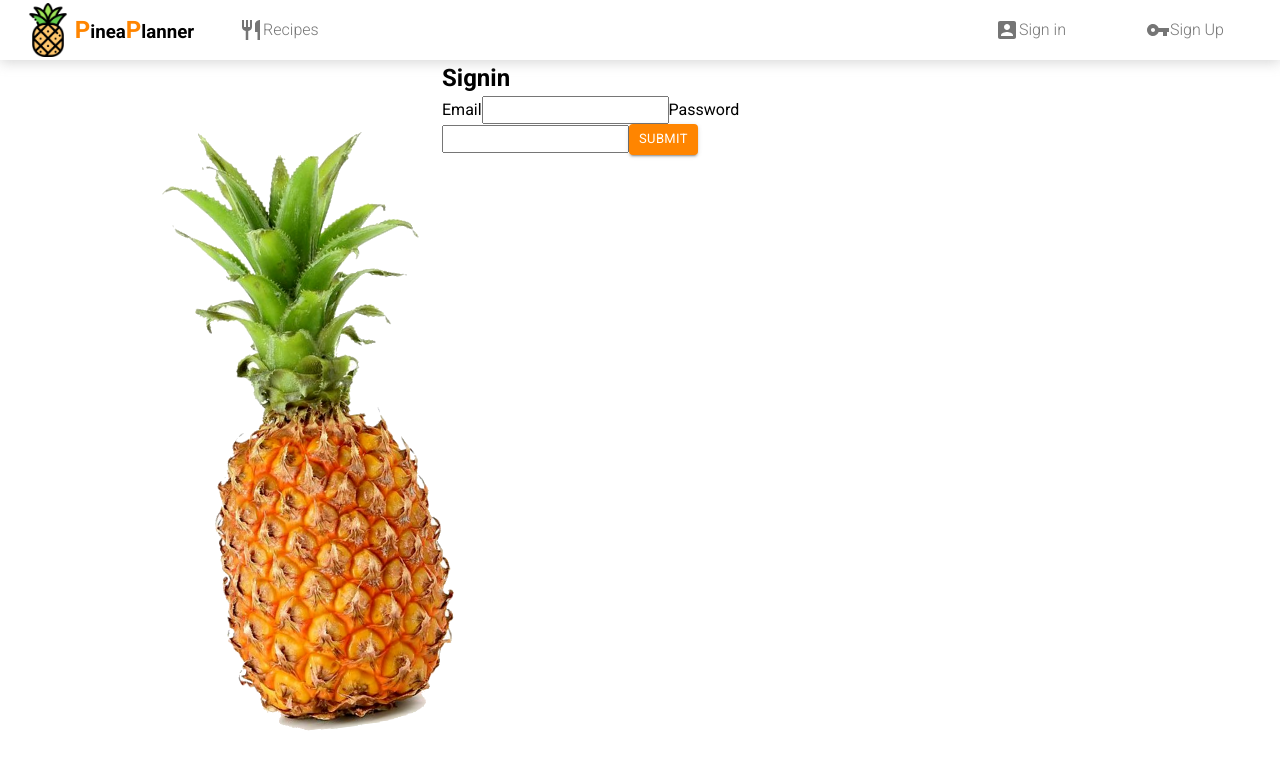
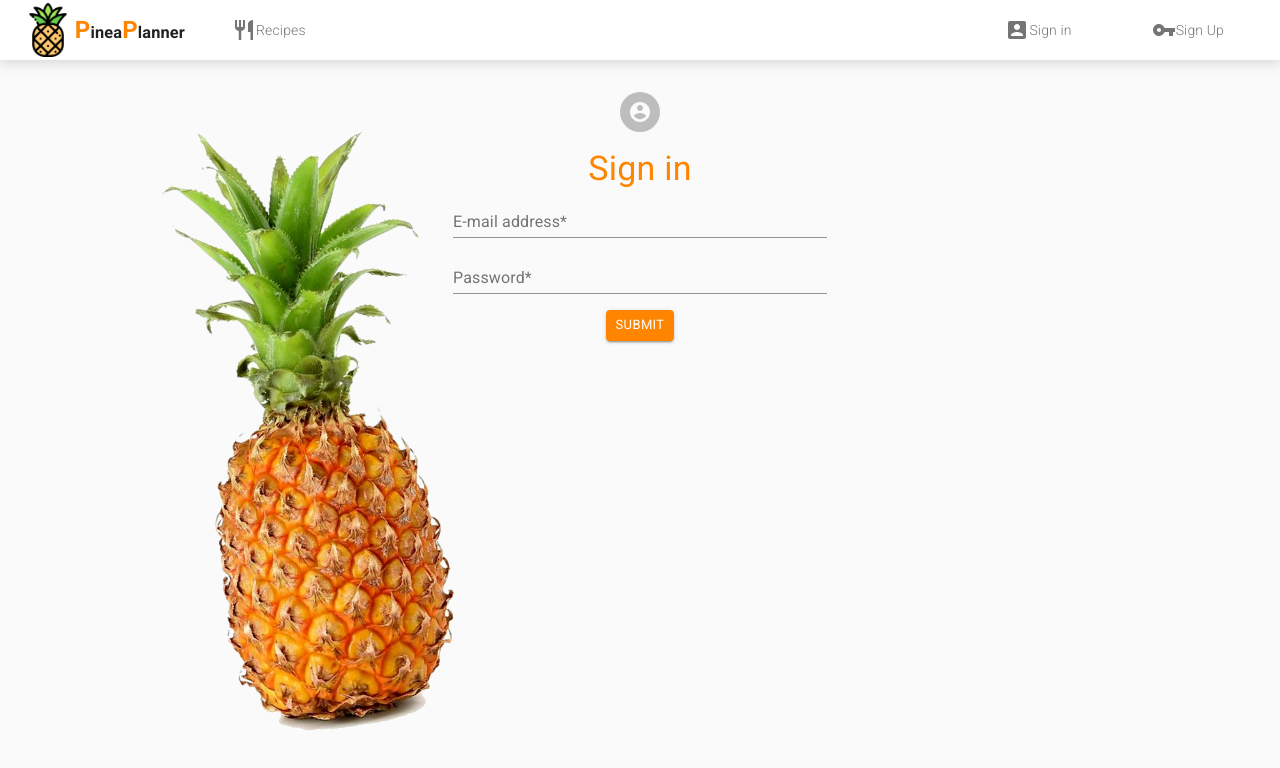
Before and after one commit to Anstetten/Pineapplanner2-Client, a React (Create React App) app: page /signin in a window 1280 px wide. Shown: the top 768 px of the page. Built offline with nearby package versions, Linux system fonts and the light colour scheme; no server answers.

Commit message:
Creation of the sign-in page. Avatar color is still to be changed or implementation of image avatars

```diff
--- a/src/components/Forms/FormSignin.jsx
+++ b/src/components/Forms/FormSignin.jsx
@@ -4,6 +4,13 @@ import apiHandler from "../../api/apiHandler";
 import { withUser } from "../Auth/withUser";
 import StyledButton from "../Base/StyledButton/StyledButton";
 import Container from '@material-ui/core/Container';
+import CssBaseline from '@material-ui/core/CssBaseline';
+import "./FormSignup.css"
+import Avatar from '@material-ui/core/Avatar';
+import Typography from '@material-ui/core/Typography'
+import Grid from '@material-ui/core/Grid';
+import TextField from '@material-ui/core/TextField';
+import AccountCircleIcon from '@material-ui/icons/AccountCircle';
 
 
 class FormSignin extends Component {
@@ -42,13 +49,42 @@ class FormSignin extends Component {
 
     return (
       <Container component="main" maxWidth="xs">
+        <CssBaseline/>
+        <main className="signupDiv">
+        <Avatar className='avatar'>
+            <AccountCircleIcon />
+          </Avatar>
+        <Typography color="primary" component="h1" variant="h4">
+          Sign in
+        </Typography>
         <form onChange={this.handleChange} onSubmit={this.handleSubmit}>
-        <h2>Signin</h2>
-        <label htmlFor="email">Email</label>
-        <input type="email" id="email" name="email" />
-        <label htmlFor="password">Password</label>
-        <input type="password" id="password" name="password" />
+        <Grid container spacing = {1} justifyContent="center" >
+          <Grid item xs={12}>
+            <TextField
+                  name="email"
+                  fullWidth
+                  id="email"
+                  label="E-mail address*"
+                  autofocus
+                  value={this.state.email}
+                  type="email"
+                  />
+          </Grid>
+          <Grid item xs={12}>
+            <TextField
+                  name="password"
+                  fullWidth
+                  id="password"
+                  label="Password*"
+                  autofocus
+                  value={this.state.password}
+                  type="password"
+                  />
+          </Grid>
+
+        </Grid>
           <StyledButton
+            id="signupButton"
             color="primary"
             variant="contained"
             size="small"
@@ -56,6 +92,7 @@ class FormSignin extends Component {
             label="Submit"
             >Submit</StyledButton>
         </form>
+        </main>
       </Container>
     );
   }
--- a/src/components/Forms/FormSignup.jsx
+++ b/src/components/Forms/FormSignup.jsx
@@ -3,7 +3,6 @@ import { withRouter, Redirect } from "react-router-dom";
 import { withUser } from "../Auth/withUser";
 import apiHandler from "../../api/apiHandler";
 import Container from '@material-ui/core/Container';
-import { makeStyles } from '@material-ui/core/styles';
 import CssBaseline from '@material-ui/core/CssBaseline';
 import "./FormSignup.css"
 import LockOutlinedIcon from '@material-ui/icons/LockOutlined';
@@ -51,16 +50,16 @@ class FormSignup extends Component {
     return (
       <Container component="main" maxWidth="xs">
         <CssBaseline/>
-        <div className="signupDiv">
+        <main className="signupDiv">
           <Avatar className='avatar'>
             <LockOutlinedIcon />
           </Avatar>
-          <Typography color="primary" component="h4" variant="h4">
+          <Typography color="primary" component="h1" variant="h4">
             Sign up
           </Typography>
           <form onSubmit={this.handleSubmit}>
-            <Grid container spacing={2} justifyContent="center" justifyContent="center">
-              <Grid item xs={12} sm={6}  justifyContent="center" justifyContent="center">
+            <Grid container spacing={2} justifyContent="center">
+              <Grid item xs={12} sm={6} justifyContent="center">
                 <TextField
                   name="firstName"
                   fullWidth
@@ -115,7 +114,7 @@ class FormSignup extends Component {
                   Create Account
             </StyledButton>
           </form>
-        </div>
+        </main>
       </Container>
     );
   }
```
Lines whose indentation alone changed are shown as unchanged.
